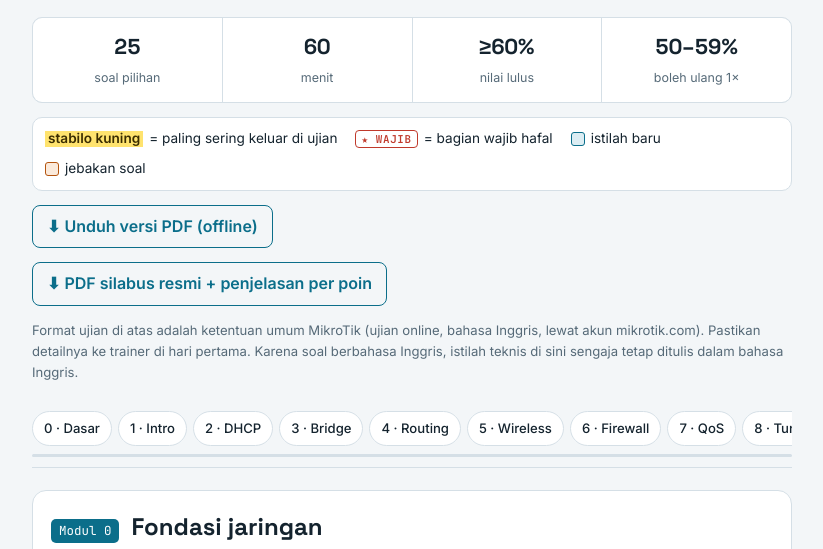
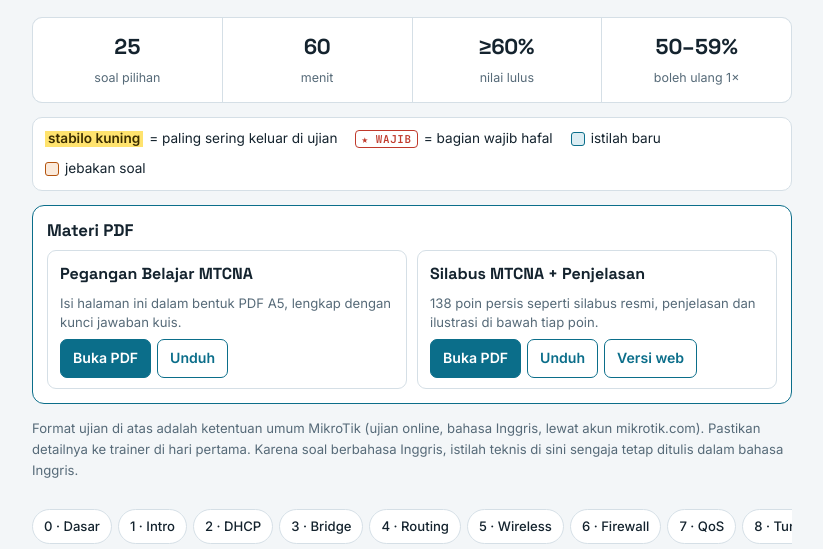
Before and after one commit to ihsanmokhsen/pegangan-mtcna, a plain HTML site: page index.html in a window 1280 px wide. Shown: the part 213-762 px from the top of the page, without its empty margins (228-1051 px from the left). Drawn offline with Linux system fonts and the light colour scheme.

Commit message:
Tambah panel Materi PDF: buka langsung di browser atau unduh
Co-Authored-By: Claude Opus 5.5 <noreply@anthropic.com>

```diff
--- a/index.html
+++ b/index.html
@@ -203,13 +203,48 @@ html{scroll-behavior:smooth}
     <span><i class="sw c1"></i> istilah baru</span>
     <span><i class="sw c2"></i> jebakan soal</span>
   </div>
-  <a class="pdf-link" href="Pegangan_MTCNA.pdf" download style="display:inline-block;justify-self:start;font-weight:600;padding:8px 14px;border:1.5px solid var(--accent);border-radius:8px;text-decoration:none">⬇ Unduh versi PDF (offline)</a> <a class="pdf-link" href="Silabus_MTCNA_Penjelasan.pdf" download style="display:inline-block;justify-self:start;font-weight:600;padding:8px 14px;border:1.5px solid var(--accent);border-radius:8px;text-decoration:none">⬇ PDF silabus resmi + penjelasan per poin</a>
+  <style>
+.pdf-panel{display:grid;gap:10px;background:var(--paper);border:1.5px solid var(--accent);border-radius:12px;padding:14px}
+.pdf-panel h2{font-size:1.05rem}
+.pdf-panel .items{display:grid;grid-template-columns:1fr 1fr;gap:10px}
+.pdf-panel .items>div{min-width:0;border:1px solid var(--line);border-radius:9px;padding:10px 12px;display:grid;gap:8px;align-content:start}
+.pdf-panel b{font-family:var(--f-display)}
+.pdf-panel small{color:var(--muted);font-size:.82rem;line-height:1.4}
+.pdf-panel .btns{display:flex;flex-wrap:wrap;gap:6px}
+.pdf-panel a{font-size:.88rem;font-weight:600;text-decoration:none;padding:7px 12px;border-radius:7px;border:1.5px solid var(--accent);color:var(--accent)}
+.pdf-panel a.open{background:var(--accent);color:var(--paper)}
+@media (max-width:560px){.pdf-panel .items{grid-template-columns:1fr}}
+@media print{.pdf-panel{display:none!important}}
+</style>
+<div class="pdf-panel" id="materi-pdf">
+  <h2>Materi PDF</h2>
+  <div class="items">
+    <div>
+      <b>Pegangan Belajar MTCNA</b>
+      <small>Isi halaman ini dalam bentuk PDF A5, lengkap dengan kunci jawaban kuis.</small>
+      <div class="btns">
+        <a class="open" href="Pegangan_MTCNA.pdf" target="_blank" rel="noopener">Buka PDF</a>
+        <a href="Pegangan_MTCNA.pdf" download>Unduh</a>
+      </div>
+    </div>
+    <div>
+      <b>Silabus MTCNA + Penjelasan</b>
+      <small>138 poin persis seperti silabus resmi, penjelasan dan ilustrasi di bawah tiap poin.</small>
+      <div class="btns">
+        <a class="open" href="Silabus_MTCNA_Penjelasan.pdf" target="_blank" rel="noopener">Buka PDF</a>
+        <a href="Silabus_MTCNA_Penjelasan.pdf" download>Unduh</a>
+        <a href="silabus.html">Versi web</a>
+      </div>
+    </div>
+  </div>
+</div>
+
   <p class="note">Format ujian di atas adalah ketentuan umum MikroTik (ujian online, bahasa Inggris, lewat akun mikrotik.com). Pastikan detailnya ke trainer di hari pertama. Karena soal berbahasa Inggris, istilah teknis di sini sengaja tetap ditulis dalam bahasa Inggris.</p>
 </header>
 
 <nav class="chips" aria-label="Lompat ke modul">
   <div class="row" id="chips">
-    <a href="#dasar">0 · Dasar</a><a href="#m1">1 · Intro</a><a href="#m2">2 · DHCP</a><a href="#m3">3 · Bridge</a><a href="#m4">4 · Routing</a><a href="#m5">5 · Wireless</a><a href="#m6">6 · Firewall</a><a href="#m7">7 · QoS</a><a href="#m8">8 · Tunnel</a><a href="#m9">9 · Tools</a><a href="#kuis">Kuis</a><a href="#contekan">Contekan</a>
+    <a href="#dasar">0 · Dasar</a><a href="#m1">1 · Intro</a><a href="#m2">2 · DHCP</a><a href="#m3">3 · Bridge</a><a href="#m4">4 · Routing</a><a href="#m5">5 · Wireless</a><a href="#m6">6 · Firewall</a><a href="#m7">7 · QoS</a><a href="#m8">8 · Tunnel</a><a href="#m9">9 · Tools</a><a href="#materi-pdf">PDF</a><a href="#kuis">Kuis</a><a href="#contekan">Contekan</a>
   </div>
   <div class="progress" aria-hidden="true"><i id="bar"></i></div>
 </nav>
```
Also changed, not shown: silabus.html (+1 -0 lines), 2 other files.
